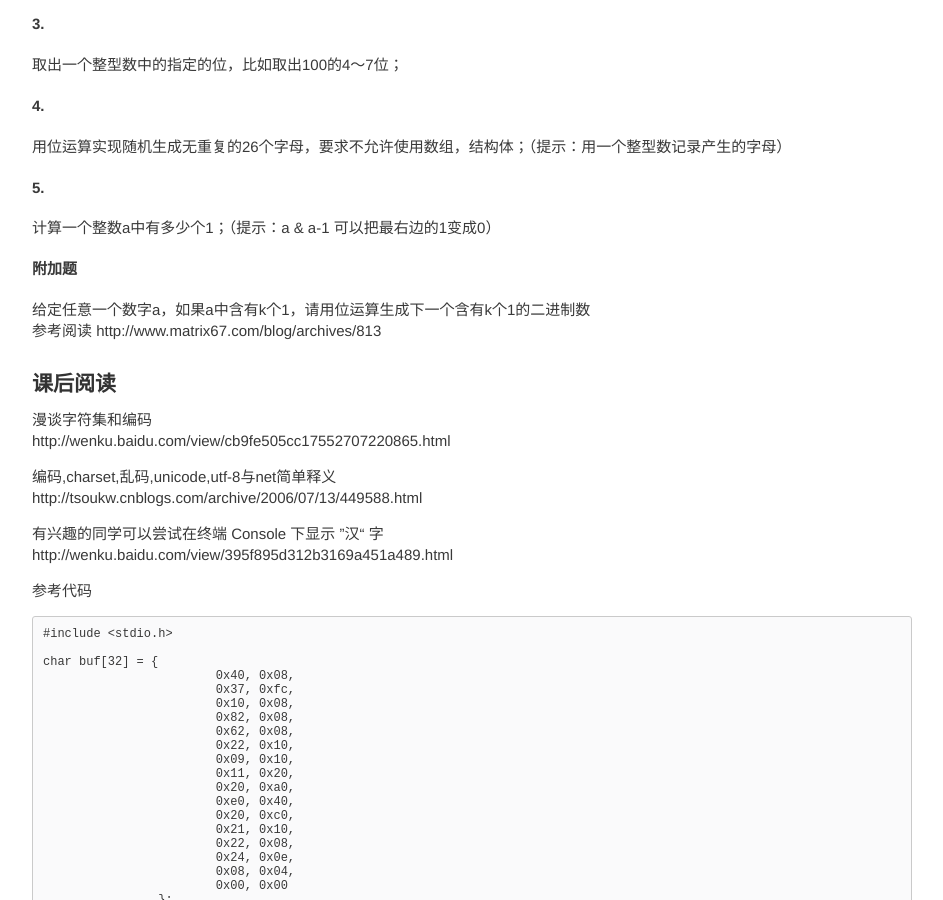
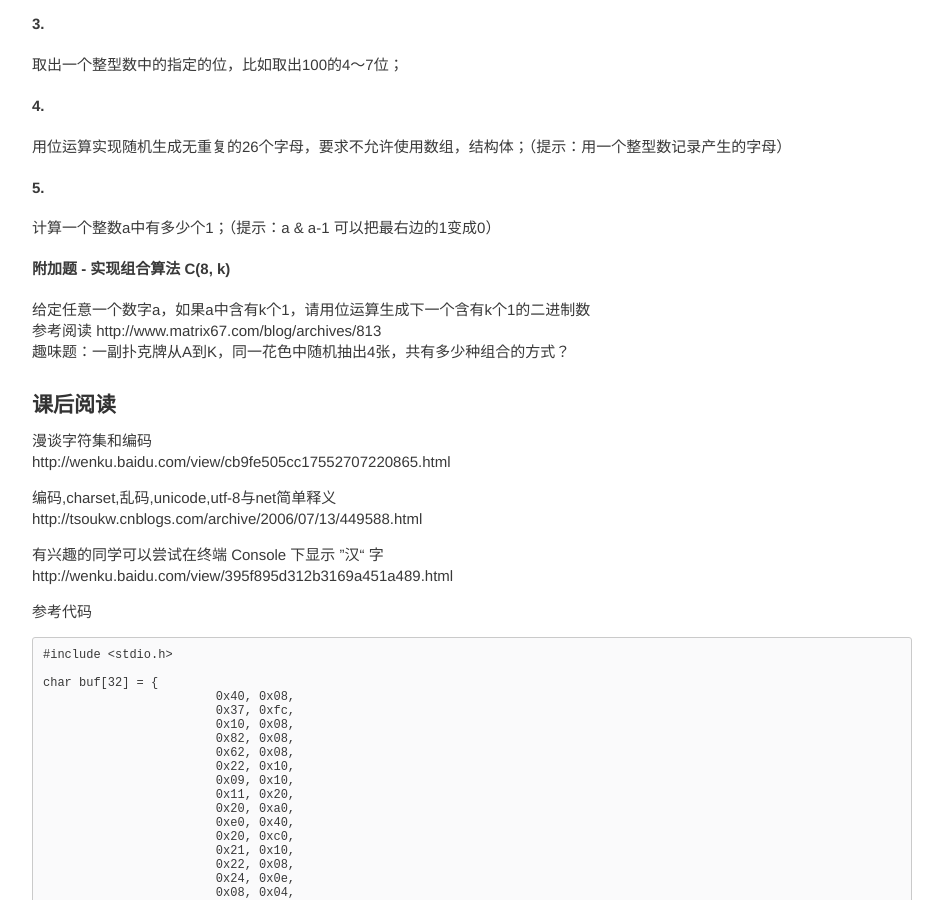
Before and after one commit to akaedu/akaedu.github.com, a Jekyll site: the page built from post/06/practice06.md, in a window 1280 px wide and 900 px high, scrolled down 421 px. Shown: the whole window, without its empty margins (168-1111 px from the left). Built offline with Jekyll 4.4.1, drawn with Linux system fonts in a browser that asks for light colours; Markdown is read by kramdown in place of the engine named in the settings; comment, search, counter and statistics services are not loaded.

Commit message:
Update post/06/practice06.md

```diff
--- a/post/06/practice06.md
+++ b/post/06/practice06.md
@@ -19,9 +19,11 @@ title: 练习题
 ####5.
 计算一个整数a中有多少个1；（提示：a & a-1 可以把最右边的1变成0）
 
-####附加题
+####附加题 - 实现组合算法 C(8, k)
 给定任意一个数字a，如果a中含有k个1，请用位运算生成下一个含有k个1的二进制数 <br>
-参考阅读 http://www.matrix67.com/blog/archives/813
+参考阅读 http://www.matrix67.com/blog/archives/813 <br>
+趣味题：一副扑克牌从A到K，同一花色中随机抽出4张，共有多少种组合的方式？
+
 
 ### 课后阅读
 漫谈字符集和编码 <br>
```
